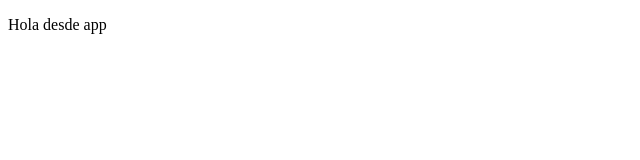
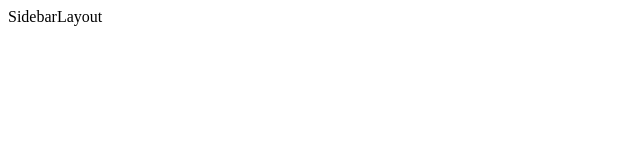
Before and after one commit to isaismael/isashop-admin-frontend, a React (Vite) app: page / in a window 1280 px wide. Shown: the top 160 px of the page, without its empty margins (0-640 px from the left). Built offline with nearby package versions, Linux system fonts and the light colour scheme.

Commit message:
primer enrutamiento sidebar layout y login

```diff
--- a/package.json
+++ b/package.json
@@ -10,8 +10,12 @@
     "preview": "vite preview"
   },
   "dependencies": {
+    "axios": "^1.13.2",
+    "js-cookie": "^3.0.5",
+    "jwt-decode": "^4.0.0",
     "react": "^19.2.0",
-    "react-dom": "^19.2.0"
+    "react-dom": "^19.2.0",
+    "react-router-dom": "^7.12.0"
   },
   "devDependencies": {
     "@eslint/js": "^9.39.1",
--- a/src/App.jsx
+++ /dev/null
@@ -1,10 +0,0 @@
-function App() {
-
-  return (
-    <>
-    <p>Hola desde app</p>
-    </>
-  )
-}
-
-export default App
--- /dev/null
+++ b/src/layouts/sideBar/index.jsx
@@ -0,0 +1,7 @@
+import React from 'react'
+
+export const SidebarLayout = () => {
+  return (
+    <div>SidebarLayout</div>
+  )
+}
--- a/src/main.jsx
+++ b/src/main.jsx
@@ -1,9 +1,10 @@
 import { StrictMode } from 'react'
 import { createRoot } from 'react-dom/client'
-import App from './App.jsx'
+import { RouterProvider } from "react-router-dom";
+import { router } from "./routes/routes.jsx";
 
 createRoot(document.getElementById('root')).render(
   <StrictMode>
-    <App />
+    <RouterProvider router={router} />
   </StrictMode>,
 )
--- /dev/null
+++ b/src/pages/home/index.jsx
@@ -0,0 +1,7 @@
+import React from 'react'
+
+export const Home = () => {
+  return (
+    <div>Home</div>
+  )
+}
--- /dev/null
+++ b/src/pages/login/index.jsx
@@ -0,0 +1,7 @@
+
+
+export const Login = () => {
+  return (
+    <div>Login</div>
+  )
+}
--- /dev/null
+++ b/src/routes/routes.jsx
@@ -0,0 +1,15 @@
+import { createBrowserRouter } from "react-router-dom";
+import { Login } from "../pages/login";
+import { SidebarLayout } from "../layouts/sideBar/index.jsx";
+import { sidebarRoutes } from "./sidebar.routes.jsx";
+
+export const router = createBrowserRouter([
+    {
+        element: <SidebarLayout />,
+        children: sidebarRoutes
+    },
+    {
+        path: "/login",
+        element: <Login />
+    }
+]);
--- /dev/null
+++ b/src/routes/sidebar.routes.jsx
@@ -0,0 +1,8 @@
+import { Home } from "../pages/home";
+
+export const sidebarRoutes = [
+    {
+        path: "/",
+        element: <Home />
+    },
+]
```
Also changed, not shown: src/routes/data.routes.jsx (added, +12 -0 lines), 1 other file (tests, documents, lock files or other folders).
